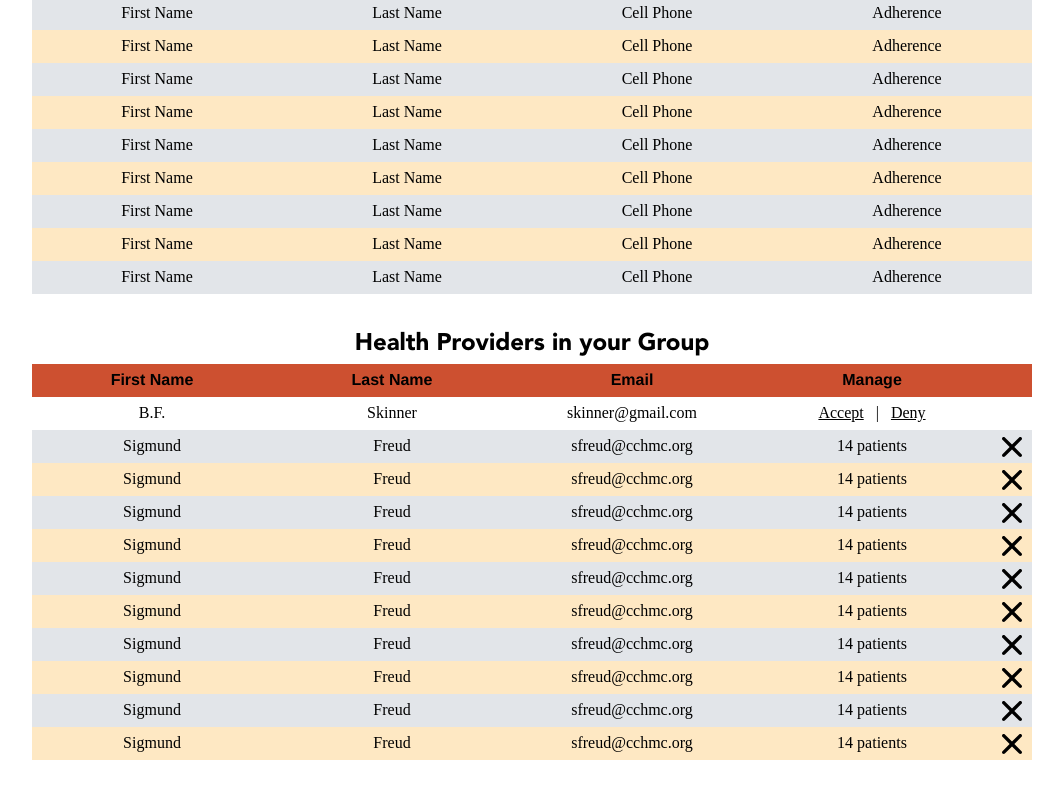
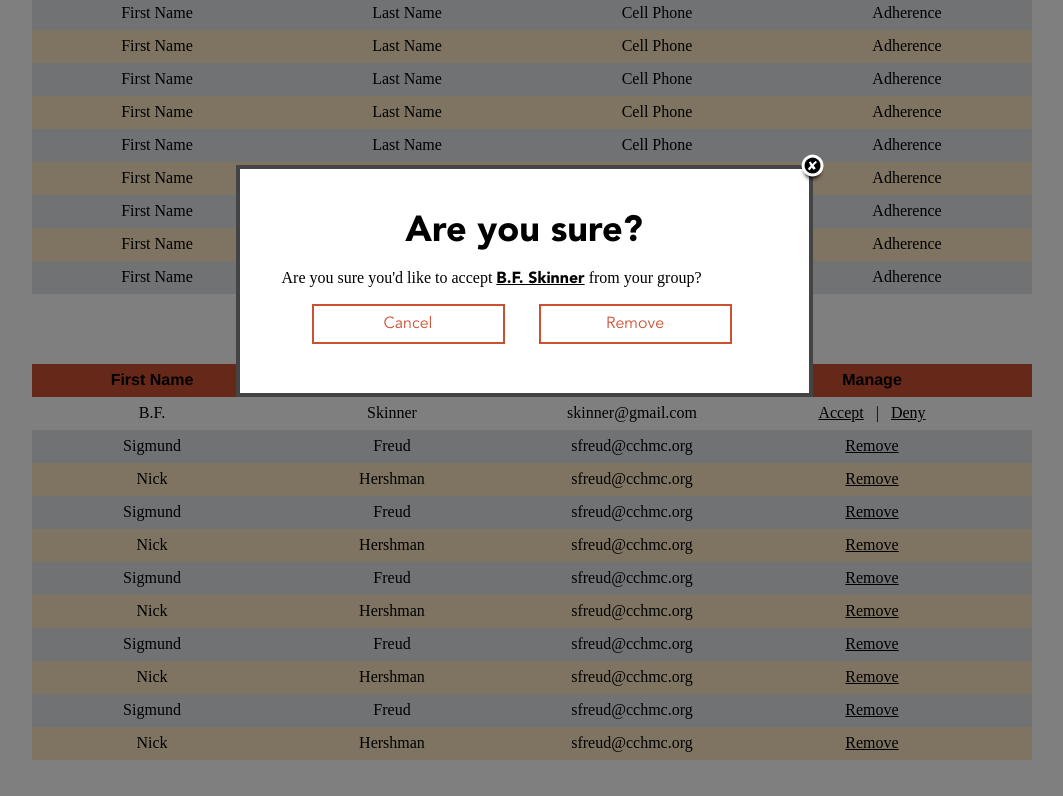
Before and after one commit to nhershey/ReMed, a plain HTML site: page home.html in a window 1280 px wide. Both pictures are taken after a click on the element "Accept". Shown: the part 636-1432 px from the top of the page, without its empty margins (116-1179 px from the left). Drawn offline with nearby package versions, Linux system fonts and the light colour scheme.

Commit message:
Updated Modal Boxes and account management

```diff
--- a/css/styling.css
+++ b/css/styling.css
@@ -221,15 +221,13 @@ body {
   font-size: 24px;
   margin-bottom: 5px;
 }
-.deleteProvider {
-	float: right;
-  width: 2%;
-  padding-right: 10px;
-  cursor: pointer;
-}
+
 #deleteName {
 	font-family: Avenir-black;
 	text-decoration: underline;
+}
+#deleteMessage {
+	font-family: Avenir;
 }
 #logout {
 	position: absolute;
--- a/home.html
+++ b/home.html
@@ -302,29 +302,27 @@ Calendar.prototype.getHTML = function() {
 				<div class="providerCell"> Manage </div>
 			</div>
 			<div class="row">
-				<div class="providerCell"> B.F. </div>
-				<div class="providerCell"> Skinner </div>
-				<div class="providerCell"> skinner@gmail.com </div>
+				<div class="providerCell" id="tblProviderFirst-1">B.F.</div>
+				<div class="providerCell" id="tblProviderLast-1">Skinner</div>
+				<div class="providerCell" id="tblProviderEmail-1">skinner@gmail.com</div>
 				<div class="providerCell">
-					<span class="navItem">Accept</span>&nbsp;&nbsp;&nbsp;|&nbsp;&nbsp;
-  					<span class="navItem">Deny</a>
+					<span class="navItem basic manageProvider acceptProvider" id="-1">Accept</span>&nbsp;&nbsp;&nbsp;|&nbsp;&nbsp;
+  					<span class="navItem basic manageProvider denyProvider" id="-1">Deny</a>
 				</div>
 			</div>
 			<script>
 			for (var i = 0; i < 10; i += 2) {
 				document.write('<div class="row color1" id="tblProvider'+i+'"> \
-				<div class="providerCell" id="tblProviderFirst'+i+'"> Sigmund </div> \
-				<div class="providerCell" id="tblProviderLast'+i+'"> Freud </div> \
-				<div class="providerCell" id="tblProviderEmail'+i+'"> sfreud@cchmc.org </div> \
-				<div class="providerCell" id="tblProviderNumber'+i+'"> 14 patients </div> \
-				<img src="img/delete.svg" class="deleteProvider basic" id="'+i+'"> \
+				<div class="providerCell" id="tblProviderFirst'+i+'">Sigmund</div> \
+				<div class="providerCell" id="tblProviderLast'+i+'">Freud</div> \
+				<div class="providerCell" id="tblProviderEmail'+i+'">sfreud@cchmc.org</div> \
+				<div class="providerCell navItem basic manageProvider deleteProvider" id="'+i+'">Remove</div> \
 			</div> \
 			<div class="row color2" id="tblProvider'+(i+1)+'"> \
-				<div class="providerCell" id="tblProviderFirst'+(i+1)+'"> Sigmund </div> \
-				<div class="providerCell" id="tblProviderLast'+(i+1)+'"> Freud </div> \
-				<div class="providerCell" id="tblProviderEmail'+(i+1)+'"> sfreud@cchmc.org </div> \
-				<div class="providerCell" id="tblProviderNumber'+(i+1)+'"> 14 patients </div> \
-				<img src="img/delete.svg" class="deleteProvider basic" id="'+(i+1)+'"> \
+				<div class="providerCell" id="tblProviderFirst'+(i+1)+'">Nick</div> \
+				<div class="providerCell" id="tblProviderLast'+(i+1)+'">Hershman</div> \
+				<div class="providerCell" id="tblProviderEmail'+(i+1)+'">sfreud@cchmc.org</div> \
+				<div class="providerCell navItem basic manageProvider deleteProvider" id="'+(i+1)+'">Remove</div> \
 			</div> ');
 			}
 			</script>
@@ -339,7 +337,7 @@ Calendar.prototype.getHTML = function() {
 <div id="modal-content-deleteProvider" style="display:none">
 		<div class="mdlTitle">Are you sure?</div>
 		<div class="formelement" id="deleteMessage">
-			Are you sure you'd like to remove <span id="deleteName"> </span> from your group?</div>
+			Are you sure you'd like to <span id="deleteCommand">remove</span> <span id="deleteName"></span> from your group?</div>
 		<div class="btn btnReverse" id="btnCreateGroup"> Cancel </div>
 		<div class="btn btnReverse" id="btnJoinGroup"> Remove </div>
 </div>
--- a/js/basic.js
+++ b/js/basic.js
@@ -15,13 +15,19 @@ jQuery(function ($) {
 
 	// Load dialog on click
 	$('.basic').click(function (e) {
-		if ($(this).hasClass('deleteProvider')) {
-			$('#modal-content-deleteProvider').modal();
+		if ($(this).hasClass("manageProvider")) {
+			$("#modal-content-deleteProvider").modal();
 			$("#simplemodal-container").css("height","200px");
 			var id = $(this).attr('id');
 			var first = $("#tblProviderFirst"+id).html()
 			var last = $("#tblProviderLast"+id).html()
 			$("#deleteName").html(first + " " + last);
+			if ($(this).hasClass("deleteProvider"))
+				$("#deleteCommand").html("remove");
+			if ($(this).hasClass("denyProvider"))
+				$("#deleteCommand").html("deny");
+			if ($(this).hasClass("acceptProvider"))
+				$("#deleteCommand").html("accept");
 		}
 		else {
 			$('#modal-content').modal();
```
